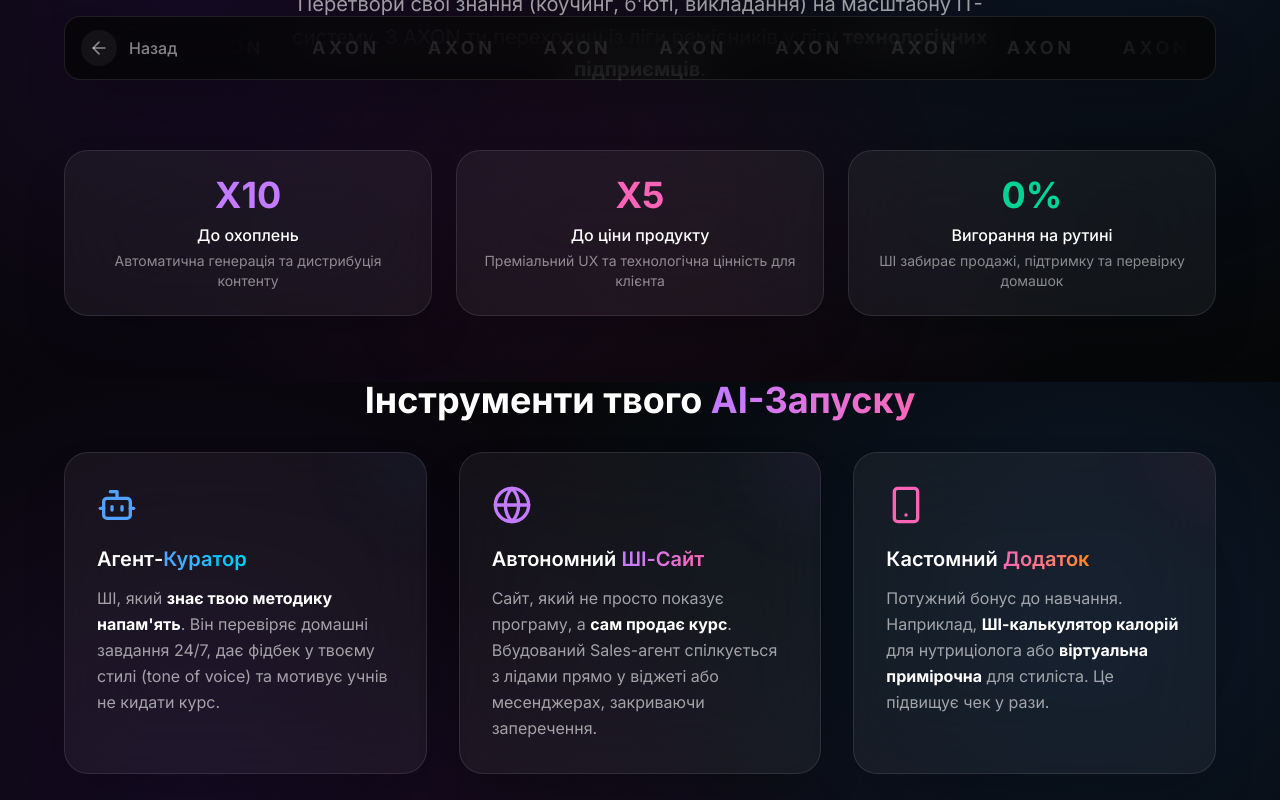
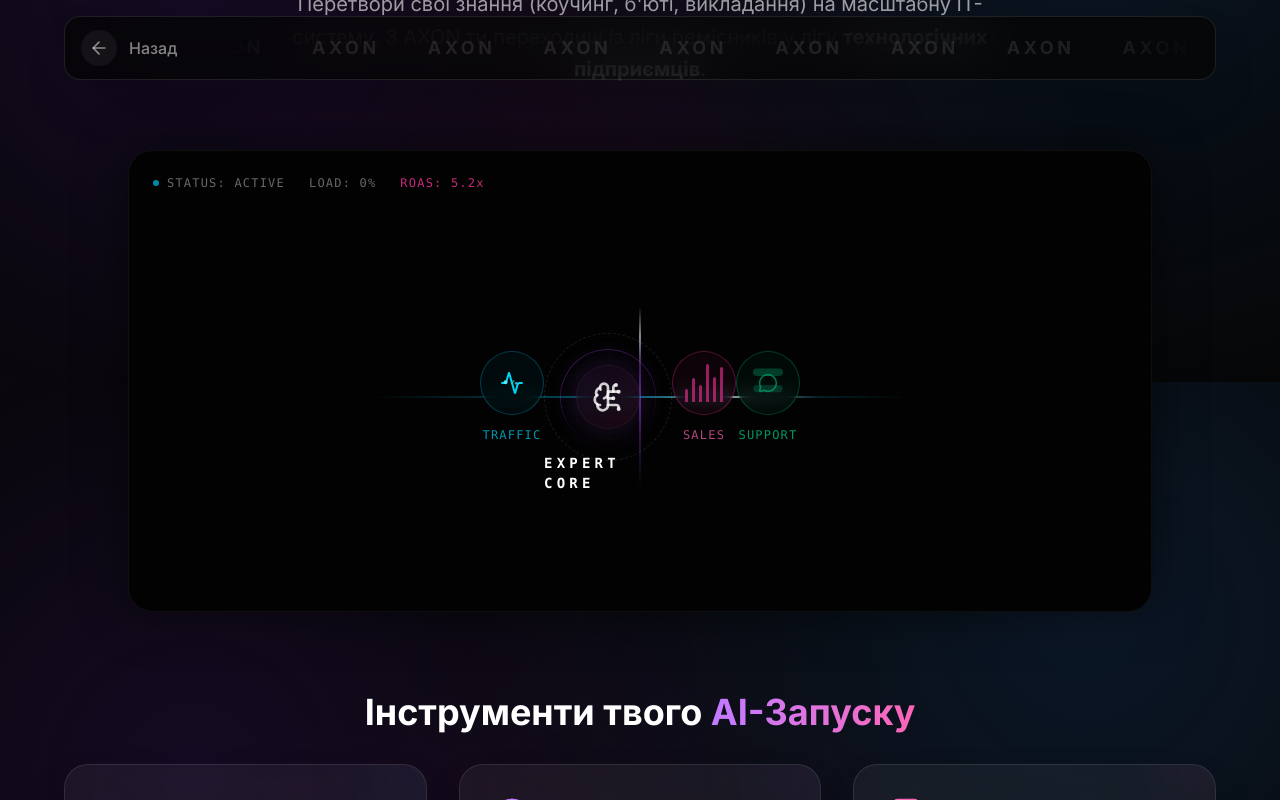
Before and after one commit to Vadymkkk/Axon-os, a React (Vite) app: page / in a window 1280 px wide. Both pictures are taken after a click on the button "Я експерт". Shown: the part 418-1218 px from the top of the page. Built offline with nearby package versions, Linux system fonts and the light colour scheme.

Commit message:
feat: Add ExpertAutonomyGrid component
Introduces a new visual component to represent expert autonomy with a dynamic, grid-based layout and animated connecting lines. This component enhances the presentation of AI solutions within AXON OS.

```diff
--- a/src/App.tsx
+++ b/src/App.tsx
@@ -1558,6 +1558,143 @@ const WebAppsView = ({ onNavigate }: { onNavigate: (v: View) => void }) => {
   );
 };
 
+const ExpertAutonomyGrid = () => {
+  return (
+    <div className="relative w-full max-w-5xl mx-auto mb-20 p-8 md:p-16 bg-[#020202] rounded-3xl border border-white/5 overflow-hidden shadow-[0_0_50px_rgba(0,0,0,0.5)]">
+      {/* Background Grid */}
+      <div className="absolute inset-0 bg-[linear-gradient(rgba(255,255,255,0.02)_1px,transparent_1px),linear-gradient(90deg,rgba(255,255,255,0.02)_1px,transparent_1px)] bg-[size:32px_32px] opacity-50" />
+
+      {/* Terminal Header */}
+      <div className="absolute top-6 left-6 flex gap-6 font-mono text-[10px] sm:text-xs text-white/40 tracking-widest z-20">
+        <div className="flex items-center gap-2">
+          <span className="w-1.5 h-1.5 rounded-full bg-cyan-500 animate-pulse" />
+          STATUS: ACTIVE
+        </div>
+        <div className="hidden sm:block">LOAD: 0%</div>
+        <div className="text-pink-500/80">ROAS: 5.2x</div>
+      </div>
+
+      <div className="relative h-[400px] md:h-[300px] flex flex-col md:flex-row items-center justify-center gap-12 md:gap-0 mt-8">
+
+        {/* Connecting Lines (Desktop) */}
+        <div className="hidden md:block absolute top-1/2 left-1/2 -translate-x-1/2 -translate-y-1/2 w-[60%] h-[2px] bg-gradient-to-r from-cyan-500/0 via-cyan-500/50 to-pink-500/0 z-0">
+          <motion.div
+            animate={{ x: ["-100%", "200%"] }}
+            transition={{ duration: 3, repeat: Infinity, ease: "linear" }}
+            className="w-1/3 h-full bg-gradient-to-r from-transparent via-white to-transparent opacity-50"
+          />
+        </div>
+        <div className="hidden md:block absolute top-1/2 left-1/2 -translate-x-1/2 -translate-y-1/2 w-[2px] h-[60%] bg-gradient-to-b from-cyan-500/0 via-purple-500/50 to-pink-500/0 z-0">
+           <motion.div
+            animate={{ y: ["-100%", "200%"] }}
+            transition={{ duration: 3, repeat: Infinity, ease: "linear", delay: 1.5 }}
+            className="w-full h-1/3 bg-gradient-to-b from-transparent via-white to-transparent opacity-50"
+          />
+        </div>
+
+        {/* Connecting Lines (Mobile) */}
+        <div className="md:hidden absolute top-1/2 left-1/2 -translate-x-1/2 -translate-y-1/2 w-[2px] h-[80%] bg-gradient-to-b from-cyan-500/0 via-purple-500/50 to-pink-500/0 z-0">
+           <motion.div
+            animate={{ y: ["-100%", "200%"] }}
+            transition={{ duration: 3, repeat: Infinity, ease: "linear" }}
+            className="w-full h-1/3 bg-gradient-to-b from-transparent via-white to-transparent opacity-50"
+          />
+        </div>
+
+        {/* Traffic Node (Top on mobile, Left on desktop) */}
+        <div className="absolute md:relative top-[5%] md:top-auto left-1/2 md:left-auto -translate-x-1/2 md:translate-x-0 md:absolute md:left-[10%] z-10 flex flex-col items-center">
+          <div className="w-16 h-16 rounded-full border border-cyan-500/30 bg-cyan-500/5 flex items-center justify-center relative backdrop-blur-sm">
+            <div className="absolute inset-0 rounded-full border border-cyan-500/10 animate-[ping_3s_ease-in-out_infinite]" />
+            <Activity className="w-6 h-6 text-cyan-400" />
+            {/* Particles */}
+            {[...Array(5)].map((_, i) => (
+              <motion.div
+                key={i}
+                animate={{
+                  x: [Math.random() * 40 - 20, 0],
+                  y: [Math.random() * 40 - 20, 0],
+                  opacity: [0, 1, 0],
+                  scale: [0, 1, 0]
+                }}
+                transition={{
+                  duration: 2,
+                  repeat: Infinity,
+                  delay: i * 0.4,
+                  ease: "easeOut"
+                }}
+                className="absolute w-1 h-1 bg-cyan-300 rounded-full"
+              />
+            ))}
+          </div>
+          <div className="mt-3 font-mono text-xs text-cyan-400/70 tracking-widest uppercase">Traffic</div>
+        </div>
+
+        {/* Center Node: EXPERT CORE */}
+        <div className="relative z-20 flex flex-col items-center">
+          <div className="relative w-32 h-32 flex items-center justify-center">
+            <motion.div
+              animate={{ rotate: 360 }}
+              transition={{ duration: 20, repeat: Infinity, ease: "linear" }}
+              className="absolute inset-0 rounded-full border border-white/10 border-dashed"
+            />
+            <motion.div
+              animate={{ rotate: -360 }}
+              transition={{ duration: 15, repeat: Infinity, ease: "linear" }}
+              className="absolute inset-4 rounded-full border-t border-r border-purple-500/30"
+            />
+            <div className="absolute inset-8 rounded-full bg-gradient-to-br from-purple-500/10 to-pink-500/10 backdrop-blur-md border border-white/5 flex items-center justify-center shadow-[0_0_30px_rgba(168,85,247,0.2)]">
+              <BrainCircuit className="w-8 h-8 text-white/80" />
+            </div>
+          </div>
+          <div className="absolute -bottom-8 font-mono text-sm text-white tracking-[0.3em] font-bold">
+            EXPERT CORE
+          </div>
+        </div>
+
+        {/* Sales Node (Right on desktop, Bottom Right on mobile) */}
+        <div className="absolute md:relative bottom-[10%] md:bottom-auto right-[15%] md:right-auto md:absolute md:right-[10%] z-10 flex flex-col items-center">
+          <div className="w-16 h-16 rounded-full border border-pink-500/30 bg-pink-500/5 flex items-center justify-center relative backdrop-blur-sm overflow-hidden">
+             {/* Micro-graph */}
+             <div className="absolute bottom-0 left-0 w-full h-full flex items-end justify-center gap-1 p-3 opacity-60">
+                {[40, 60, 30, 80, 50, 90].map((h, i) => (
+                  <motion.div
+                    key={i}
+                    initial={{ height: "10%" }}
+                    animate={{ height: [`${h}%`, `${Math.max(10, h - 20)}%`, `${Math.min(100, h + 20)}%`] }}
+                    transition={{ duration: 2, repeat: Infinity, delay: i * 0.2, repeatType: "mirror" }}
+                    className="w-1.5 bg-pink-500 rounded-t-sm"
+                  />
+                ))}
+             </div>
+          </div>
+          <div className="mt-3 font-mono text-xs text-pink-400/70 tracking-widest uppercase">Sales</div>
+        </div>
+
+        {/* Support Node (Bottom Left on mobile, Bottom Center on desktop) */}
+        <div className="absolute md:relative bottom-[10%] md:bottom-auto left-[15%] md:left-auto md:absolute md:bottom-[0%] z-10 flex flex-col items-center">
+          <div className="w-16 h-16 rounded-full border border-emerald-500/30 bg-emerald-500/5 flex items-center justify-center relative backdrop-blur-sm overflow-hidden">
+            <MessageCircle className="w-5 h-5 text-emerald-400/50 absolute" />
+            {/* Collapsing Messages */}
+            <div className="absolute inset-0 flex flex-col items-center justify-center">
+              {[...Array(3)].map((_, i) => (
+                <motion.div
+                  key={i}
+                  initial={{ opacity: 0, y: 10, scale: 0.8 }}
+                  animate={{ opacity: [0, 1, 0], y: [10, 0, -10], scale: [0.8, 1, 0.8] }}
+                  transition={{ duration: 2, repeat: Infinity, delay: i * 0.6 }}
+                  className="w-8 h-2 bg-emerald-500/40 rounded-full mb-1"
+                />
+              ))}
+            </div>
+          </div>
+          <div className="mt-3 font-mono text-xs text-emerald-400/70 tracking-widest uppercase">Support</div>
+        </div>
+
+      </div>
+    </div>
+  );
+};
+
 const ExpertView = ({ onNavigate }: { onNavigate: (v: View) => void }) => {
   return (
     <motion.div
@@ -1582,24 +1719,7 @@ const ExpertView = ({ onNavigate }: { onNavigate: (v: View) => void }) => {
         </p>
       </div>
 
-      {/* ROI Section */}
-      <div className="grid grid-cols-1 md:grid-cols-3 gap-6 mb-16">
-        <GlassCard className="p-6 text-center border-white/5 hover:border-purple-500/30 transition-colors">
-          <div className="text-4xl font-bold text-purple-400 mb-2">X10</div>
-          <div className="text-white font-medium mb-1">До охоплень</div>
-          <p className="text-sm text-white/50">Автоматична генерація та дистрибуція контенту</p>
-        </GlassCard>
-        <GlassCard className="p-6 text-center border-white/5 hover:border-pink-500/30 transition-colors">
-          <div className="text-4xl font-bold text-pink-400 mb-2">X5</div>
-          <div className="text-white font-medium mb-1">До ціни продукту</div>
-          <p className="text-sm text-white/50">Преміальний UX та технологічна цінність для клієнта</p>
-        </GlassCard>
-        <GlassCard className="p-6 text-center border-white/5 hover:border-emerald-500/30 transition-colors">
-          <div className="text-4xl font-bold text-emerald-400 mb-2">0%</div>
-          <div className="text-white font-medium mb-1">Вигорання на рутині</div>
-          <p className="text-sm text-white/50">ШІ забирає продажі, підтримку та перевірку домашок</p>
-        </GlassCard>
-      </div>
+      <ExpertAutonomyGrid />
 
       {/* Tools Section */}
       <div className="mb-16">
```
